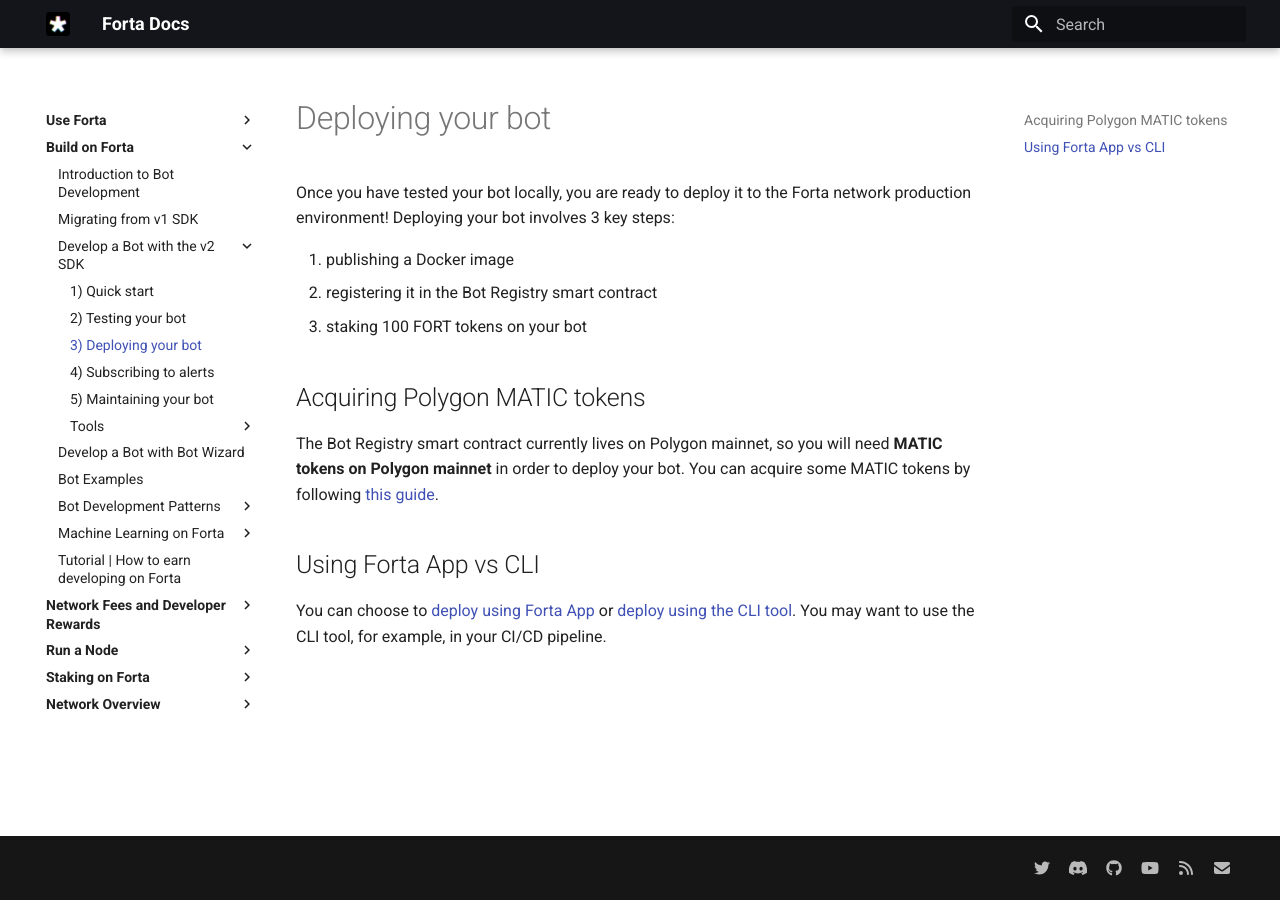
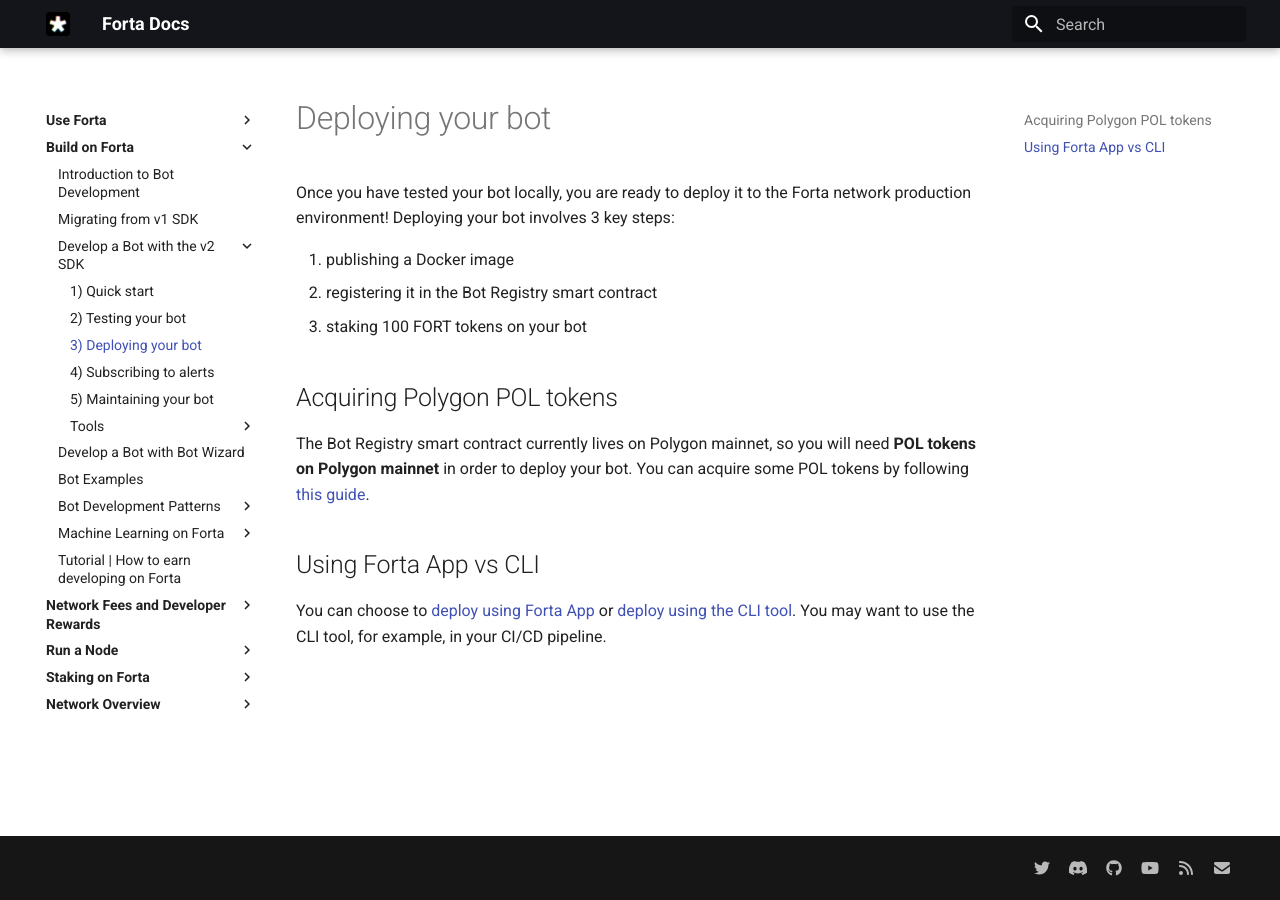
Before and after one commit to forta-network/docs, an MkDocs documentation site: the page built from docs/deploying.md, in a window 1280 px wide. Built offline with MkDocs 1.6.1 and Material for MkDocs 9.7.7, drawn with Linux system fonts in a browser that asks for light colours.

Commit message:
Update deploying.md

```diff
--- a/docs/deploying.md
+++ b/docs/deploying.md
@@ -6,9 +6,9 @@
 2. registering it in the Bot Registry smart contract
 3. staking 100 FORT tokens on your bot
 
-## Acquiring Polygon MATIC tokens
+## Acquiring Polygon POL tokens
 
-The Bot Registry smart contract currently lives on Polygon mainnet, so you will need **MATIC tokens on Polygon mainnet** in order to deploy your bot. You can acquire some MATIC tokens by following [this guide](matic.md).
+The Bot Registry smart contract currently lives on Polygon mainnet, so you will need **POL tokens on Polygon mainnet** in order to deploy your bot. You can acquire some POL tokens by following [this guide](matic.md).
 
 ## Using Forta App vs CLI
 
```
